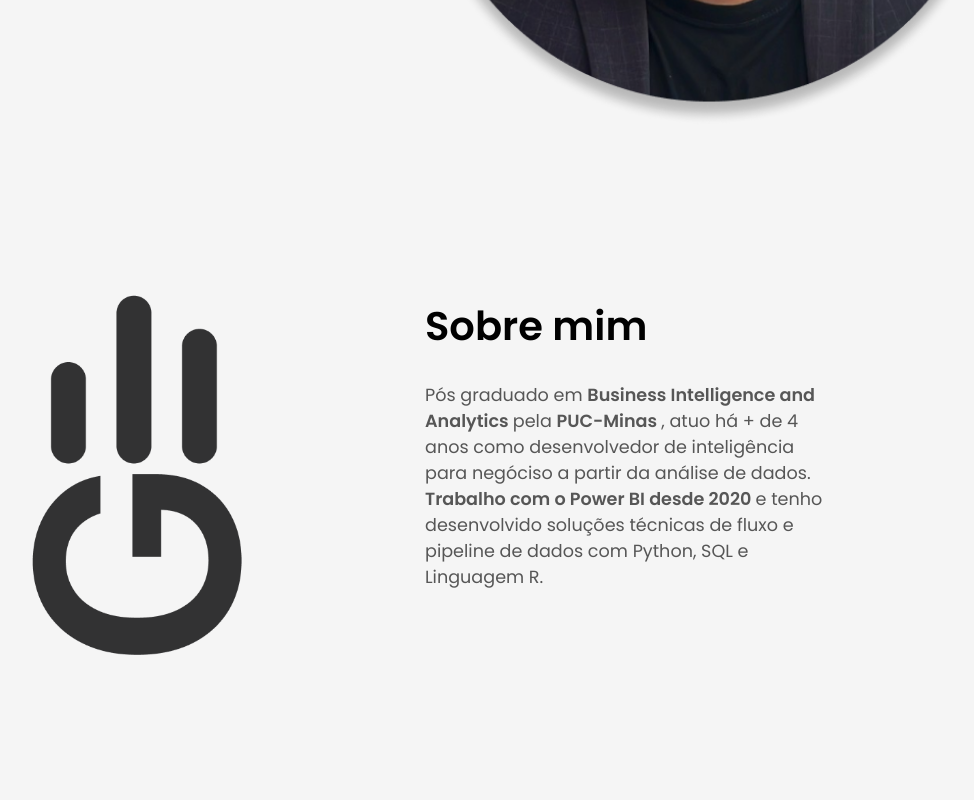
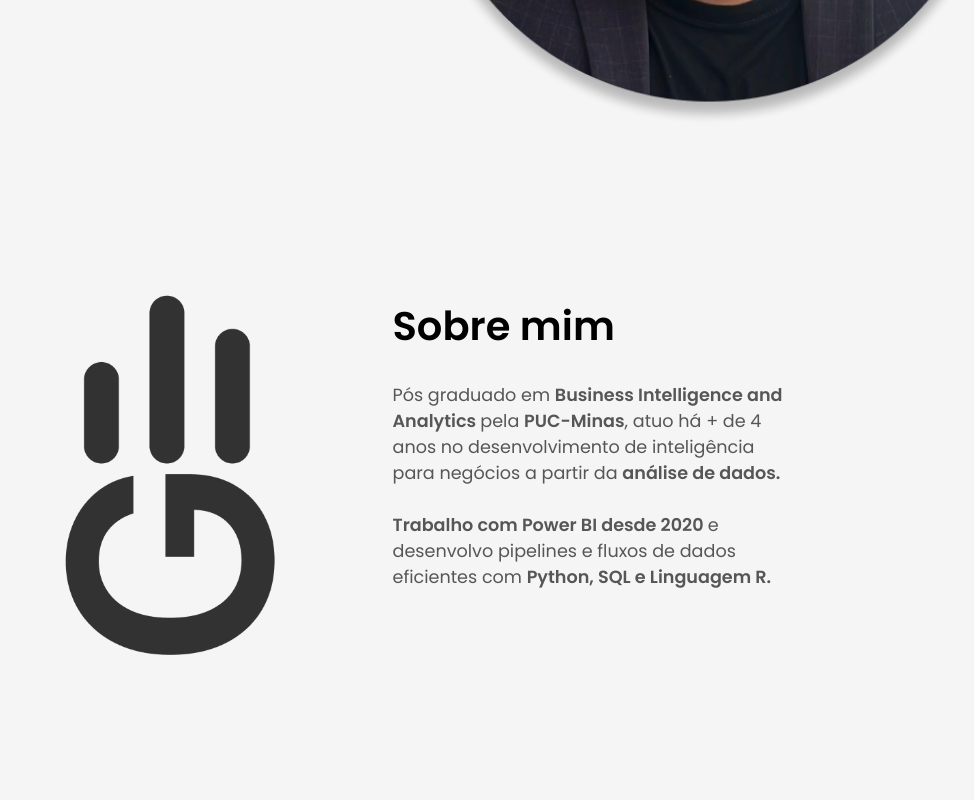
Before and after one commit to feitosage/meu_site_portfolio, a plain HTML site: page index.html in a window 1280 px wide. Shown: the part 700-1500 px from the top of the page, without its empty margins (240-1214 px from the left). Drawn offline with nearby package versions, Linux system fonts and the light colour scheme.

Commit message:
Commit Atualização
Quem eu sou e posição de ícone

```diff
--- a/assets/css/style2.css
+++ b/assets/css/style2.css
@@ -140,7 +140,7 @@ body {
   display: flex;
   flex-direction: row-reverse;
   align-items: center;
-  gap: var(--gap-large);
+  gap: 35px; /* posição da logo  do Sobre Mim*/
   justify-content: center;
   padding-top: var(--padding-mid-small);
   padding-bottom: var(--padding-mid-small);
--- a/index.html
+++ b/index.html
@@ -66,9 +66,12 @@
                 <h2>Sobre mim</h2>
                 <p>
                     <br>
-                    Pós graduado em <strong> Business Intelligence and Analytics </strong> pela <strong>PUC-Minas </strong>,
-                    atuo há + de 4 anos como desenvolvedor de inteligência para negóciso a partir da análise de dados.
-                    <strong>Trabalho com o Power BI desde 2020 </strong> e tenho desenvolvido soluções técnicas de fluxo e pipeline de dados com Python, SQL e Linguagem R.
+                    Pós graduado em <strong> Business Intelligence and Analytics </strong> pela <strong>PUC-Minas</strong>,
+                    atuo há + de 4 anos no desenvolvimento de inteligência para negócios a partir da <strong>análise de dados.</strong> <br><br>
+
+                    <strong>Trabalho com Power BI desde 2020 </strong>
+                    e desenvolvo pipelines e fluxos de dados eficientes com <strong> Python, SQL e Linguagem R. </strong>
+
                 </p>
             </div>
             <div class="img-icons">
```
